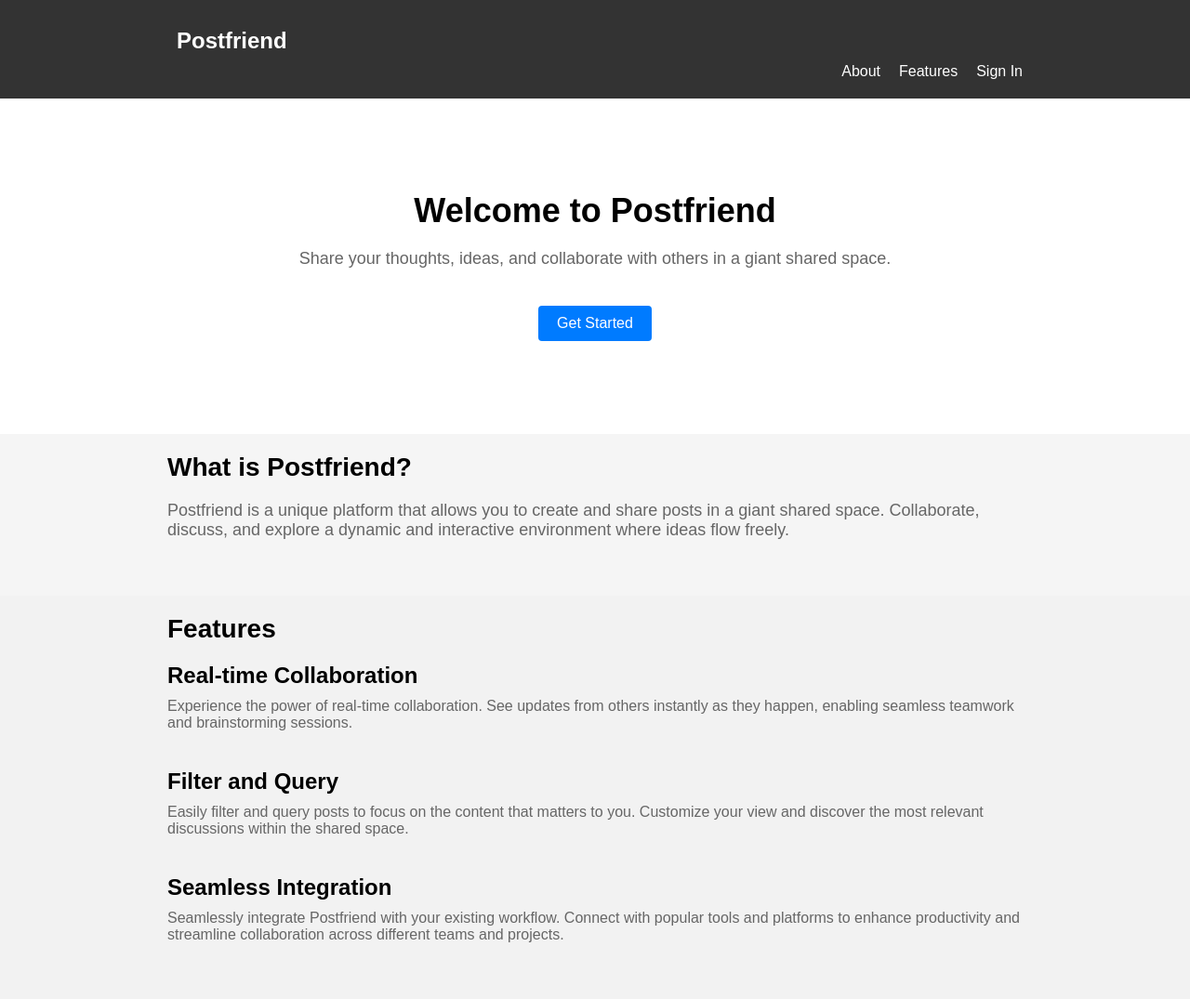
After one commit to c-mimms/fly, a Node server app: template post-service/views/landing.ejs in a window 1280 px wide. The commit adds this page. Shown: the whole page at 93% size. Run offline with Node 20, Linux system fonts and the light colour scheme; the template is opened without the code that fills it, so the values that code supplies are empty; some libraries are stand-ins or nearby versions.

Commit message:
Add landing page, login with google, create posts.

```diff
--- a/post-service/main.js
+++ b/post-service/main.js
@@ -2,6 +2,9 @@ import express from 'express';
 import { PrismaClient } from '@prisma/client';
 import { fileURLToPath } from 'url';
 import path from 'path';
+import passport from 'passport';
+import session from 'express-session';
+import './config/passport.js';
 
 const __filename = fileURLToPath(import.meta.url);
 const __dirname = path.dirname(__filename);
@@ -10,9 +13,68 @@ const prisma = new PrismaClient();
 
 const app = express();
 
+app.use(session({
+  secret: process.env.SESSION_SECRET,
+  resave: false,
+  saveUninitialized: true,
+  cookie: { secure: 'auto' },
+}));
+
+app.use(express.json())
+
+app.use(passport.initialize());
+app.use(passport.session());
+
 //Can serve static files in the future
-// app.use(express.static(path.join(__dirname, 'public')));
+app.use(express.static(path.join(__dirname, 'public')));
 app.set('view engine', 'ejs');
+
+// Landing page
+app.get('/', (req, res) => {
+  // Check if the user is authenticated
+  if (req.isAuthenticated()) {
+    // Render the customized landing page for authenticated users
+    // res.render('dashboard', { user: req.user });
+    res.redirect('/posts');
+  } else {
+    // Render the landing page with create account/login area for unauthenticated users
+    res.render('landing');
+  }
+});
+
+
+// Authentication routes
+
+app.get('/login', (req, res) => {
+  res.redirect('/auth/google');
+});
+
+app.get('/auth/google',
+  passport.authenticate('google', { scope: ['profile', 'email'] }));
+
+app.get('/auth/google/callback',
+  passport.authenticate('google', { failureRedirect: '/login' }),
+  function(req, res) {
+    // Successful authentication, redirect home.
+    res.redirect('/');
+});
+
+app.get('/logout', (req, res) => {
+  if (req.session) {
+    req.session.destroy(err => {
+      if (err) {
+        res.status(400).send('Unable to log out')
+      } else {
+        res.redirect('/');
+      }
+    });
+  } else {
+    res.end()
+  }
+});
+
+
+// Other routes
 
 app.get('/privacy', (req, res) => {
   res.sendFile(path.join(__dirname, 'public', 'privacy_policy.html'));
@@ -22,7 +84,7 @@ app.get('/tos', (req, res) => {
   res.sendFile(path.join(__dirname, 'public', 'terms_of_service.html'));
 });
 
-app.get('/', async (req, res) => {
+app.get('/posts', ensureAuthenticated, async (req, res) => {
   try {
     const posts = await prisma.post.findMany();
     res.render('posts', { posts });
@@ -32,6 +94,26 @@ app.get('/', async (req, res) => {
   }
 });
 
+// Route handler for creating a new post
+app.post('/posts', ensureAuthenticated, async (req, res) => {
+  try {
+    console.log(req);
+    const { content } = req.body;
+
+    // Perform post creation logic
+    const newPost = await prisma.post.create({
+      data: {
+        content,
+        authorId: req.user.id,
+      },
+    });
+
+    res.status(201).json(newPost);
+  } catch (error) {
+    console.error('Error creating post:', error);
+    res.status(500).json({ error: 'An error occurred while creating the post.' });
+  }
+});
 
 const PORT = process.env.PORT || "8080";
 const server = app.listen(PORT, () => {
@@ -48,3 +130,12 @@ const cleanup = async () => {
 };
 
 process.on('SIGTERM', cleanup);
+
+// Middleware to check if the user is authenticated
+function ensureAuthenticated(req, res, next) {
+  if (req.isAuthenticated()) {
+    return next();
+  }
+  // If the user is not authenticated, redirect them to the login page
+  res.redirect('/auth/google');
+}
--- a/post-service/package.json
+++ b/post-service/package.json
@@ -16,6 +16,9 @@
   "dependencies": {
     "@prisma/client": "^4.14.0",
     "ejs": "^3.1.9",
-    "express": "^4.18.2"
+    "express": "^4.18.2",
+    "express-session": "^1.17.3",
+    "passport": "^0.6.0",
+    "passport-google-oauth20": "^2.0.0"
   }
 }
--- /dev/null
+++ b/post-service/public/css/landing.css
@@ -0,0 +1,133 @@
+/* styles.css */
+
+/* Reset styles */
+* {
+    margin: 0;
+    padding: 0;
+    box-sizing: border-box;
+  }
+
+  body {
+    font-family: Arial, sans-serif;
+    background-color: #f2f2f2;
+  }
+
+  .container {
+    max-width: 960px;
+    margin: 0 auto;
+    padding: 20px;
+  }
+
+  header {
+    background-color: #333;
+    color: #fff;
+  }
+
+  .logo {
+    font-size: 24px;
+    font-weight: bold;
+    padding: 10px;
+  }
+
+  .nav-links {
+    list-style: none;
+    display: flex;
+    justify-content: flex-end;
+    align-items: center;
+  }
+
+  .nav-links li {
+    margin-left: 20px;
+  }
+
+  .nav-links a {
+    color: #fff;
+    text-decoration: none;
+  }
+
+  #hero {
+    background-color: #fff;
+    text-align: center;
+    padding: 80px 0;
+  }
+
+  .hero-title {
+    font-size: 36px;
+    margin-bottom: 20px;
+  }
+
+  .hero-description {
+    font-size: 18px;
+    color: #666;
+    margin-bottom: 40px;
+  }
+
+  .btn {
+    display: inline-block;
+    padding: 10px 20px;
+    background-color: #333;
+    color: #fff;
+    border: none;
+    border-radius: 4px;
+    text-decoration: none;
+    transition: background-color 0.3s;
+  }
+
+  .btn-primary {
+    background-color: #007bff;
+  }
+
+  .btn:hover {
+    background-color: #555;
+  }
+
+  .section-title {
+    font-size: 28px;
+    margin-bottom: 20px;
+  }
+
+  .section-description {
+    font-size: 18px;
+    color: #666;
+    margin-bottom: 40px;
+  }
+
+  .section-light {
+    background-color: #f5f5f5;
+  }
+
+  .feature {
+    display: flex;
+    align-items: center;
+    margin-bottom: 40px;
+  }
+
+  .feature-image {
+    max-width: 200px;
+    margin-right: 20px;
+  }
+
+  .feature-content {
+    flex-grow: 1;
+  }
+
+  .feature-title {
+    font-size: 24px;
+    margin-bottom: 10px;
+  }
+
+  .feature-description {
+    font-size: 16px;
+    color: #666;
+  }
+
+  footer {
+    background-color: #333;
+    color: #fff;
+    text-align: center;
+    padding: 20px 0;
+  }
+
+  footer p {
+    font-size: 14px;
+  }
--- /dev/null
+++ b/post-service/views/landing.ejs
@@ -0,0 +1,84 @@
+<!-- landing.ejs -->
+
+<!DOCTYPE html>
+<html lang="en">
+<link rel="stylesheet" href="/css/landing.css">
+
+
+<head>
+  <meta charset="UTF-8">
+  <meta name="viewport" content="width=device-width, initial-scale=1.0">
+  <title>Welcome to Postfriend</title>
+  <link rel="stylesheet" href="/styles.css">
+</head>
+
+<body>
+  <header>
+    <nav>
+      <div class="container">
+        <h1 class="logo">Postfriend</h1>
+        <ul class="nav-links">
+          <li><a href="/#about">About</a></li>
+          <li><a href="/#features">Features</a></li>
+          <li><a href="/login">Sign In</a></li>
+        </ul>
+      </div>
+    </nav>
+  </header>
+
+  <section id="hero">
+    <div class="container">
+      <h1 class="hero-title">Welcome to Postfriend</h1>
+      <p class="hero-description">
+        Share your thoughts, ideas, and collaborate with others in a giant shared space.
+      </p>
+      <a href="/login" class="btn btn-primary">Get Started</a>
+    </div>
+  </section>
+
+  <section id="about" class="section-light">
+    <div class="container">
+      <h2 class="section-title">What is Postfriend?</h2>
+      <p class="section-description">
+        Postfriend is a unique platform that allows you to create and share posts in a giant shared space.
+        Collaborate, discuss, and explore a dynamic and interactive environment where ideas flow freely.
+      </p>
+    </div>
+  </section>
+
+  <section id="features">
+    <div class="container">
+      <h2 class="section-title">Features</h2>
+      <div class="feature">
+        <!-- <img src="/images/feature-1.png" alt="Feature 1" class="feature-image"> -->
+        <div class="feature-content">
+          <h3 class="feature-title">Real-time Collaboration</h3>
+          <p class="feature-description">
+            Experience the power of real-time collaboration. See updates from others instantly as they happen,
+            enabling seamless teamwork and brainstorming sessions.
+          </p>
+        </div>
+      </div>
+      <div class="feature">
+        <!-- <img src="/images/feature-2.png" alt="Feature 2" class="feature-image"> -->
+        <div class="feature-content">
+          <h3 class="feature-title">Filter and Query</h3>
+          <p class="feature-description">
+            Easily filter and query posts to focus on the content that matters to you. Customize your view and
+            discover the most relevant discussions within the shared space.
+          </p>
+        </div>
+      </div>
+      <div class="feature">
+        <!-- <img src="/images/feature-3.png" alt="Feature 3" class="feature-image"> -->
+        <div class="feature-content">
+          <h3 class="feature-title">Seamless Integration</h3>
+          <p class="feature-description">
+            Seamlessly integrate Postfriend with your existing workflow. Connect with popular tools and platforms to
+            enhance productivity and streamline collaboration across different teams and projects.
+          </p>
+        </div>
+      </div>
+    </div>
+  </section>
+</body
```
Also changed, not shown: post-service/config/passport.js (added, +49 -0 lines), post-service/public/css/posts.css (added, +39 -0 lines), post-service/public/script/posts.js (added, +50 -0 lines), post-service/views/login.ejs (added, +11 -0 lines), post-service/views/posts.ejs (+25 -0 lines), post-service/prisma/migrations/20230515215858_update_user_model/migration.sql (added), 1 other file.
